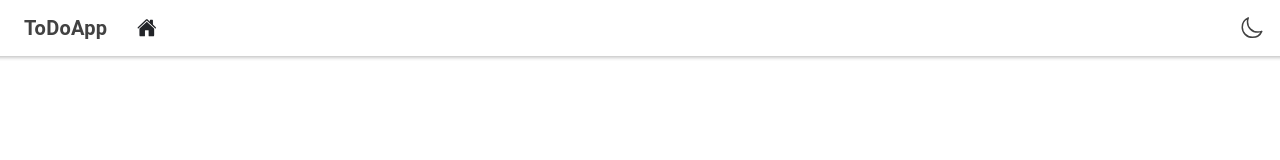
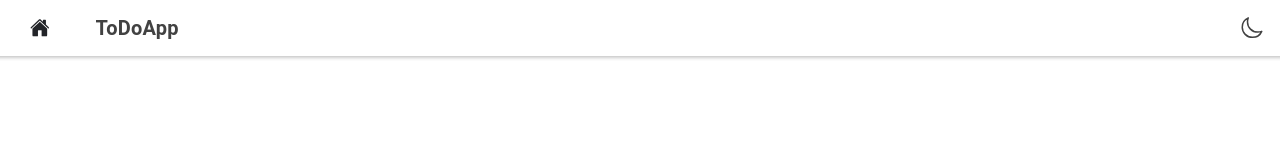
Before and after one commit to OscarPALISSOT/test_ionic, a React (Create React App) app in the folder ToDolistApp/: page /list in a window 1280 px wide. Shown: the top 160 px of the page. Built offline with nearby package versions, Linux system fonts and the light colour scheme.

Commit message:
header improvement

```diff
--- a/ToDolistApp/src/components/header.tsx
+++ b/ToDolistApp/src/components/header.tsx
@@ -11,7 +11,9 @@ const HeaderComponent: React.FC = () => {
             <IonToolbar>
                 <IonButtons slot="start">
                     <BackBtnComponent/>
-                    <HeadTitleComponent/>
+                </IonButtons>
+                <HeadTitleComponent/>
+                <IonButtons slot="start" class="ion-margin-horizontal">
                     {window.location.pathname != '/' && <HomeBtnComponent/>}
                 </IonButtons>
                 <IonButtons slot="end">
```
